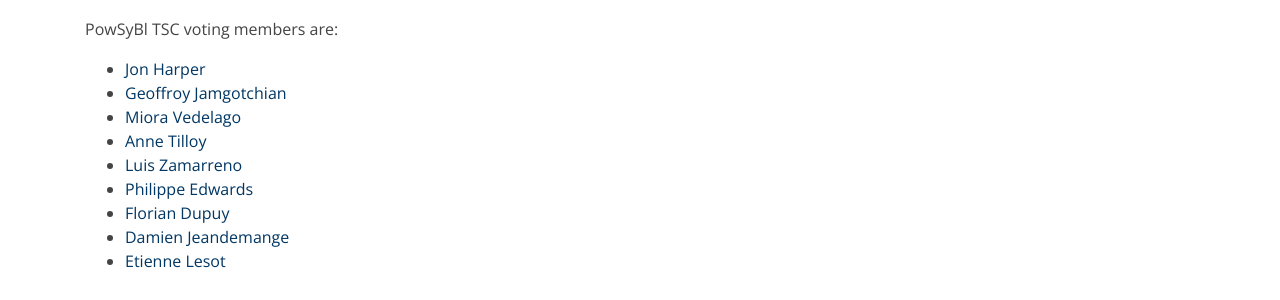
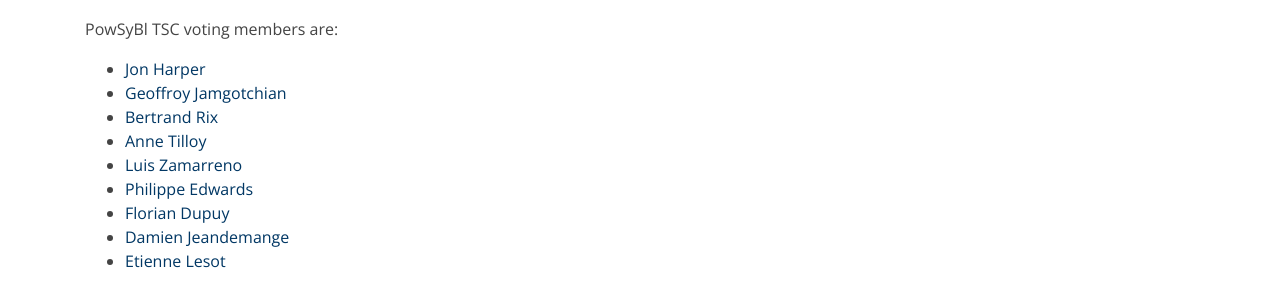
Before and after one commit to powsybl/powsybl.github.io, a Jekyll site: the page built from pages/overview/governance.md, in a window 1280 px wide and 900 px high, scrolled down 718 px. Shown: the part 154-454 px from the top of the window. Built offline with Jekyll 4.4.1, drawn with Linux system fonts in a browser that asks for light colours; our own code applies the rules of GitHub Pages for plain Markdown files.

Commit message:
Update TSC members (#302)
Signed-off-by: Sophie Frasnedo <sophie.frasnedo@rte-france.com>

```diff
--- a/pages/overview/governance.md
+++ b/pages/overview/governance.md
@@ -21,7 +21,7 @@
 PowSyBl TSC voting members are:
 - [Jon Harper](<https://github.com/jonenst>)
 - [Geoffroy Jamgotchian](<https://github.com/geofjamg>)
-- [Miora Vedelago](<https://github.com/miovd>)
+- [Bertrand Rix](<https://github.com/obrix>)
 - [Anne Tilloy](<https://github.com/annetill>)
 - [Luis Zamarreno](<https://github.com/zamarrenolm>)
 - [Philippe Edwards](<https://github.com/phiedw>)
```
